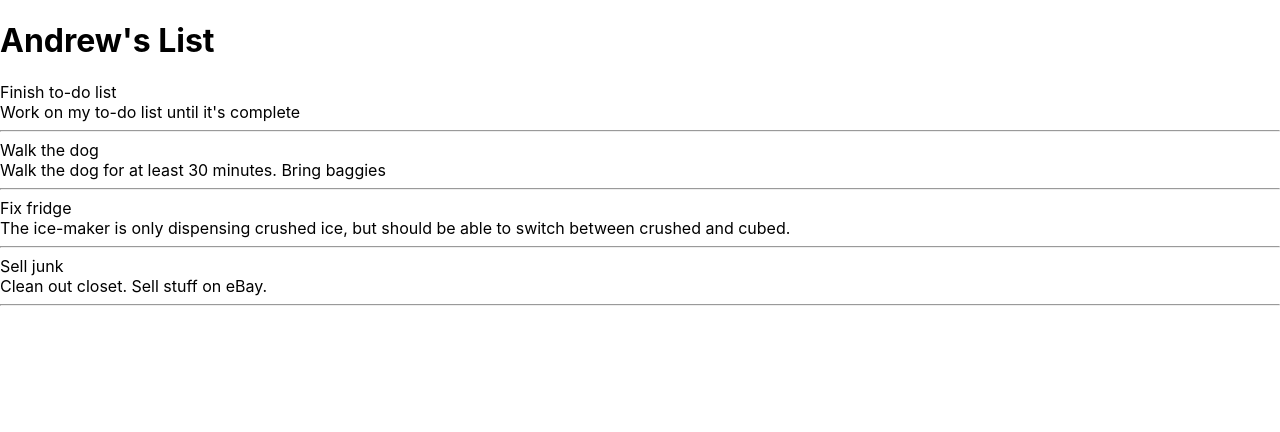
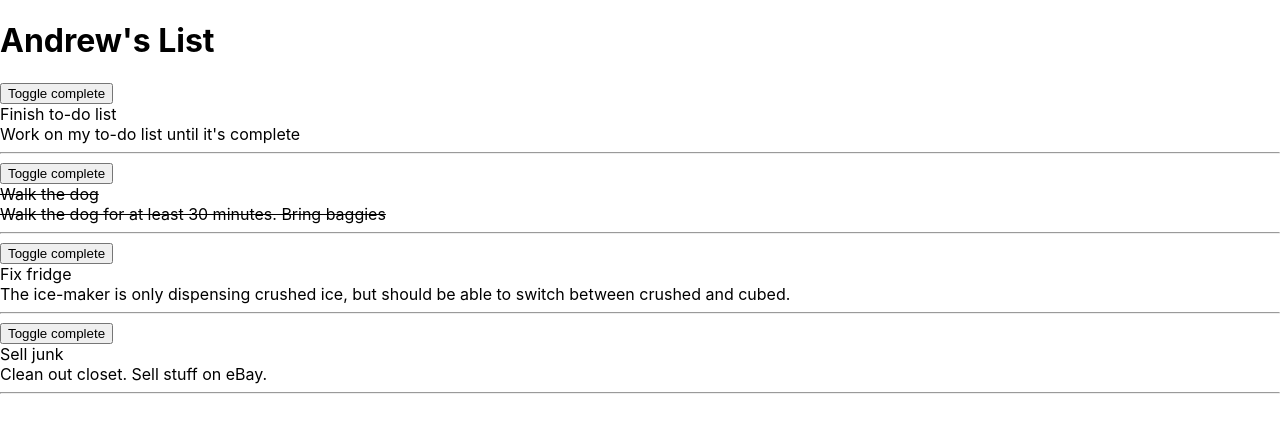
Before and after one commit to drewjtaylor/todos-list, a React (Create React App) app: page / in a window 1280 px wide. Shown: the top 432 px of the page. Built offline with nearby package versions, Linux system fonts and the light colour scheme.

Commit message:
Toggle Button

```diff
--- a/src/App.css
+++ b/src/App.css
@@ -1,38 +1,18 @@
-.App {
-  text-align: center;
+.list-header {
+
 }
 
-.App-logo {
-  height: 40vmin;
-  pointer-events: none;
+
+.item-title {
+    text-decoration: inherit;
 }
 
-@media (prefers-reduced-motion: no-preference) {
-  .App-logo {
-    animation: App-logo-spin infinite 20s linear;
-  }
+
+.item-description {
+    text-decoration: inherit;
 }
 
-.App-header {
-  background-color: #282c34;
-  min-height: 100vh;
-  display: flex;
-  flex-direction: column;
-  align-items: center;
-  justify-content: center;
-  font-size: calc(10px + 2vmin);
-  color: white;
+
+.completed {
+    text-decoration: line-through;
 }
-
-.App-link {
-  color: #61dafb;
-}
-
-@keyframes App-logo-spin {
-  from {
-    transform: rotate(0deg);
-  }
-  to {
-    transform: rotate(360deg);
-  }
-}
--- a/src/App.js
+++ b/src/App.js
@@ -1,21 +1,36 @@
 import {useState, useEffect} from 'react';
 import dummyData from './dummydata';
 import ListItem from './ListItem';
+import './App.css';
 
 function App() {
     // To work on displaying list properly, set up a "dummy" list state, including the name of the user and some list items
     const [listState, SetListState] = useState(dummyData)
 
+    const toggleComplete = (id) => {
+        const updatedState = {
+            ...listState,
+            listItems: listState.listItems
+        };
 
+        updatedState.listItems.forEach((item, index) => {
+            if (item.id === id) {
+                updatedState.listItems[index].completed = !updatedState.listItems[index].completed
+            }
+        })
+
+        SetListState(updatedState)
+    }
 
   return (
     <>
-        <h1>{`${listState.firstName}'s List`}</h1>
+        <h1 className='list-header'>{`${listState.firstName}'s List`}</h1>
         {listState.listItems.map((item => {
-            return <>
-                <ListItem item={item} id={item.id} />
+            return <div key={item.id}>
+                <button onClick={() => toggleComplete(item.id)}>Toggle complete</button>
+                    <ListItem item={item} />
                 <hr />
-            </>
+            </div>
         }))}
     </>
   );
--- a/src/ListItem.js
+++ b/src/ListItem.js
@@ -12,8 +12,8 @@ const ListItem = ({item}) => {
     } else {
         return (
         <>
-            <div className="item-title">{title}</div>
-            <div className="item-description">{description}</div>
+            <div className="item-title completed">{title}</div>
+            <div className="item-description completed">{description}</div>
         </>
       )
 
--- a/src/dummydata.js
+++ b/src/dummydata.js
@@ -11,7 +11,7 @@ const dummyData = {
             id: 2,
             title: 'Walk the dog',
             description: 'Walk the dog for at least 30 minutes. Bring baggies',
-            completed: false
+            completed: true
         },
         {
             id: 3,
```
